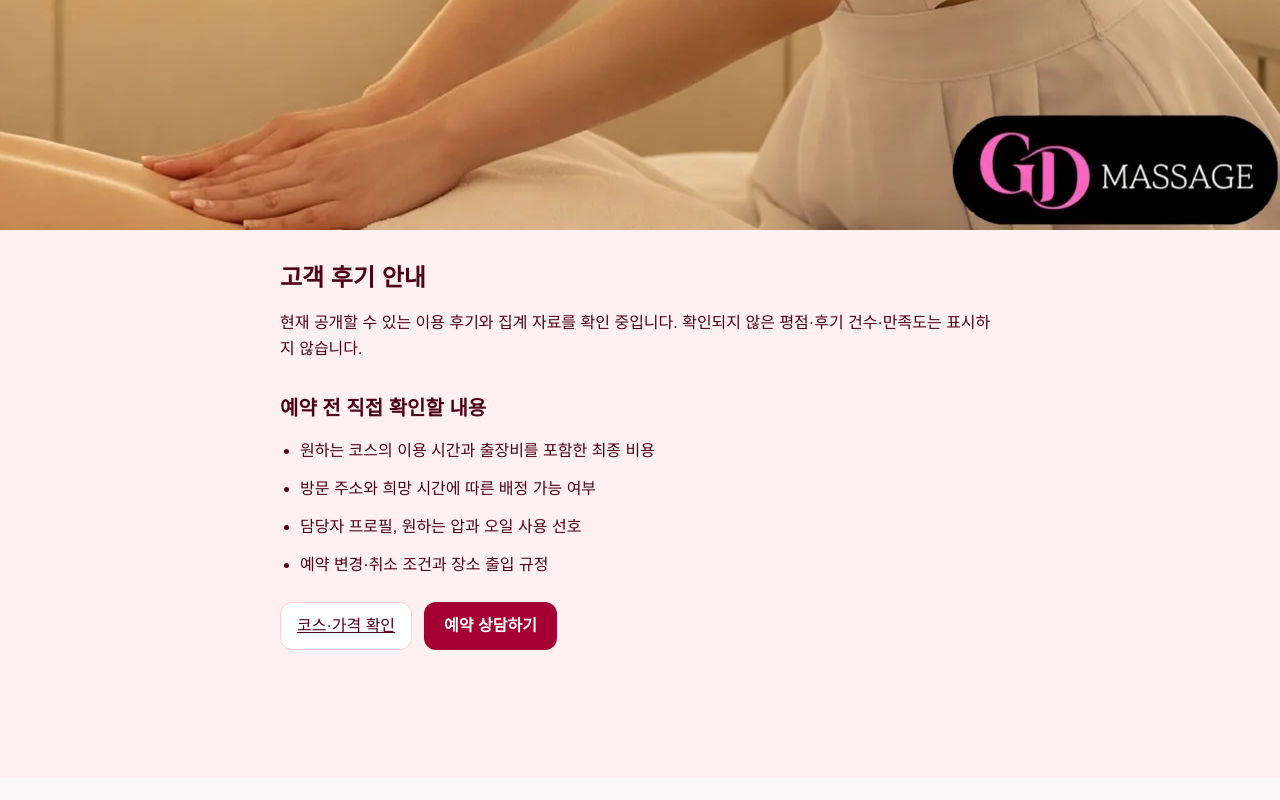
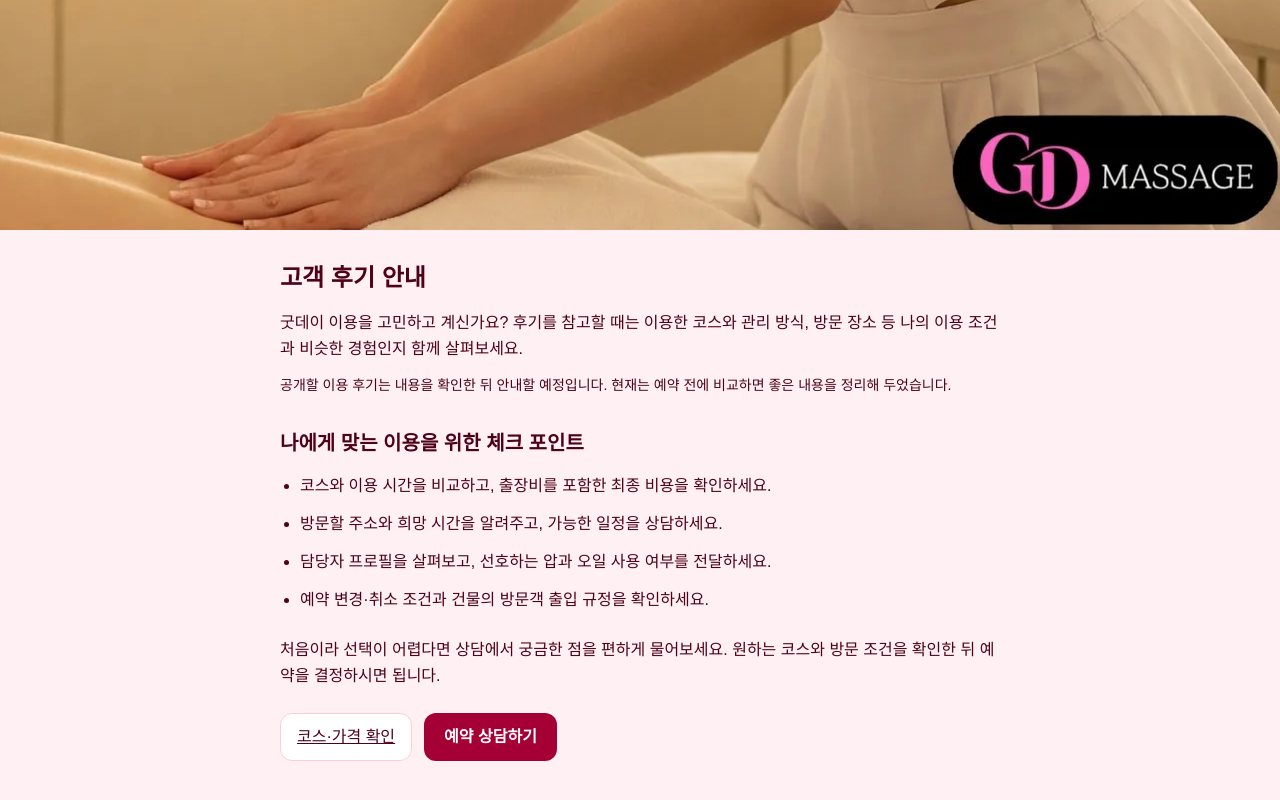
Before and after one commit to kimguang323/goodday-massage, a Next.js app: page /reviews in a window 1280 px wide. Shown: the part 1106-1906 px from the top of the page. Before the commit the page ends 1884 px from the top, so only its background shows below. Built offline with nearby package versions, Linux system fonts and the light colour scheme.

Commit message:
Polish customer review introduction and booking checklist

```diff
--- a/src/components/ReviewPage.tsx
+++ b/src/components/ReviewPage.tsx
@@ -6,9 +6,11 @@ export default function ReviewPage({ onBook }: { onBook: () => void }) {
     <Image width={1280} height={1280} sizes="100vw" priority src="/reviews-banner.webp" alt="굿데이 고객 후기 안내" className="h-auto w-full" />
     <div className="mx-auto max-w-3xl px-6 py-8">
       <h1 className="text-2xl font-semibold">고객 후기 안내</h1>
-      <p className="mt-4 leading-relaxed">현재 공개할 수 있는 이용 후기와 집계 자료를 확인 중입니다. 확인되지 않은 평점·후기 건수·만족도는 표시하지 않습니다.</p>
-      <h2 className="mt-8 text-xl font-semibold">예약 전 직접 확인할 내용</h2>
-      <ul className="mt-4 list-disc space-y-3 pl-5 leading-relaxed"><li>원하는 코스의 이용 시간과 출장비를 포함한 최종 비용</li><li>방문 주소와 희망 시간에 따른 배정 가능 여부</li><li>담당자 프로필, 원하는 압과 오일 사용 선호</li><li>예약 변경·취소 조건과 장소 출입 규정</li></ul>
+      <p className="mt-4 leading-relaxed">굿데이 이용을 고민하고 계신가요? 후기를 참고할 때는 이용한 코스와 관리 방식, 방문 장소 등 나의 이용 조건과 비슷한 경험인지 함께 살펴보세요.</p>
+      <p className="mt-3 text-sm leading-relaxed">공개할 이용 후기는 내용을 확인한 뒤 안내할 예정입니다. 현재는 예약 전에 비교하면 좋은 내용을 정리해 두었습니다.</p>
+      <h2 className="mt-8 text-xl font-semibold">나에게 맞는 이용을 위한 체크 포인트</h2>
+      <ul className="mt-4 list-disc space-y-3 pl-5 leading-relaxed"><li>코스와 이용 시간을 비교하고, 출장비를 포함한 최종 비용을 확인하세요.</li><li>방문할 주소와 희망 시간을 알려주고, 가능한 일정을 상담하세요.</li><li>담당자 프로필을 살펴보고, 선호하는 압과 오일 사용 여부를 전달하세요.</li><li>예약 변경·취소 조건과 건물의 방문객 출입 규정을 확인하세요.</li></ul>
+      <p className="mt-6 leading-relaxed">처음이라 선택이 어렵다면 상담에서 궁금한 점을 편하게 물어보세요. 원하는 코스와 방문 조건을 확인한 뒤 예약을 결정하시면 됩니다.</p>
       <div className="mt-6 flex flex-wrap gap-3"><Link to="/services" className="inline-flex min-h-12 items-center rounded-xl border border-rose-200 bg-white px-4 underline">코스·가격 확인</Link><button type="button" onClick={onBook} className="min-h-12 rounded-xl bg-rose-800 px-5 font-semibold text-white">예약 상담하기</button></div>
     </div>
   </section>
```
